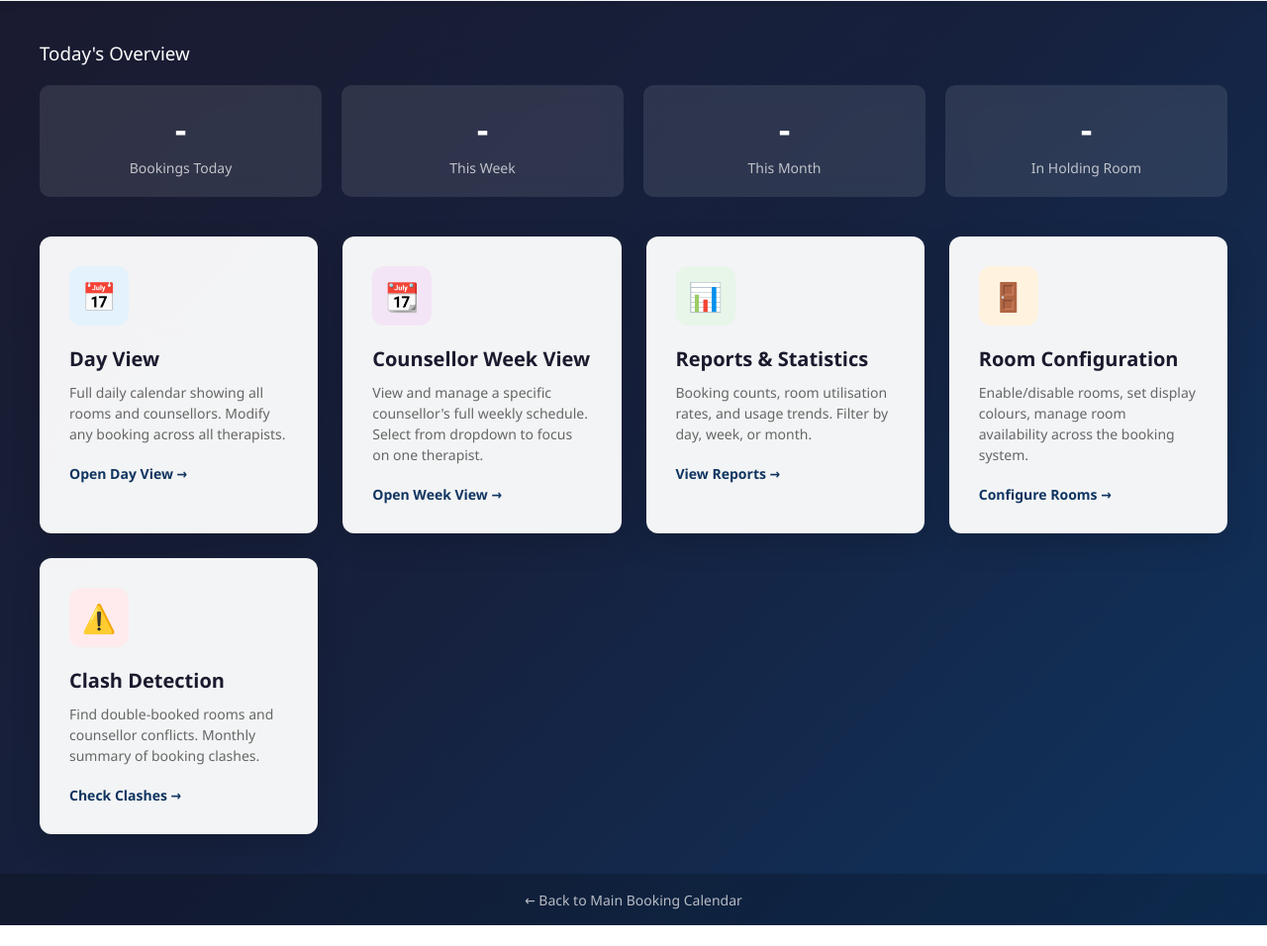
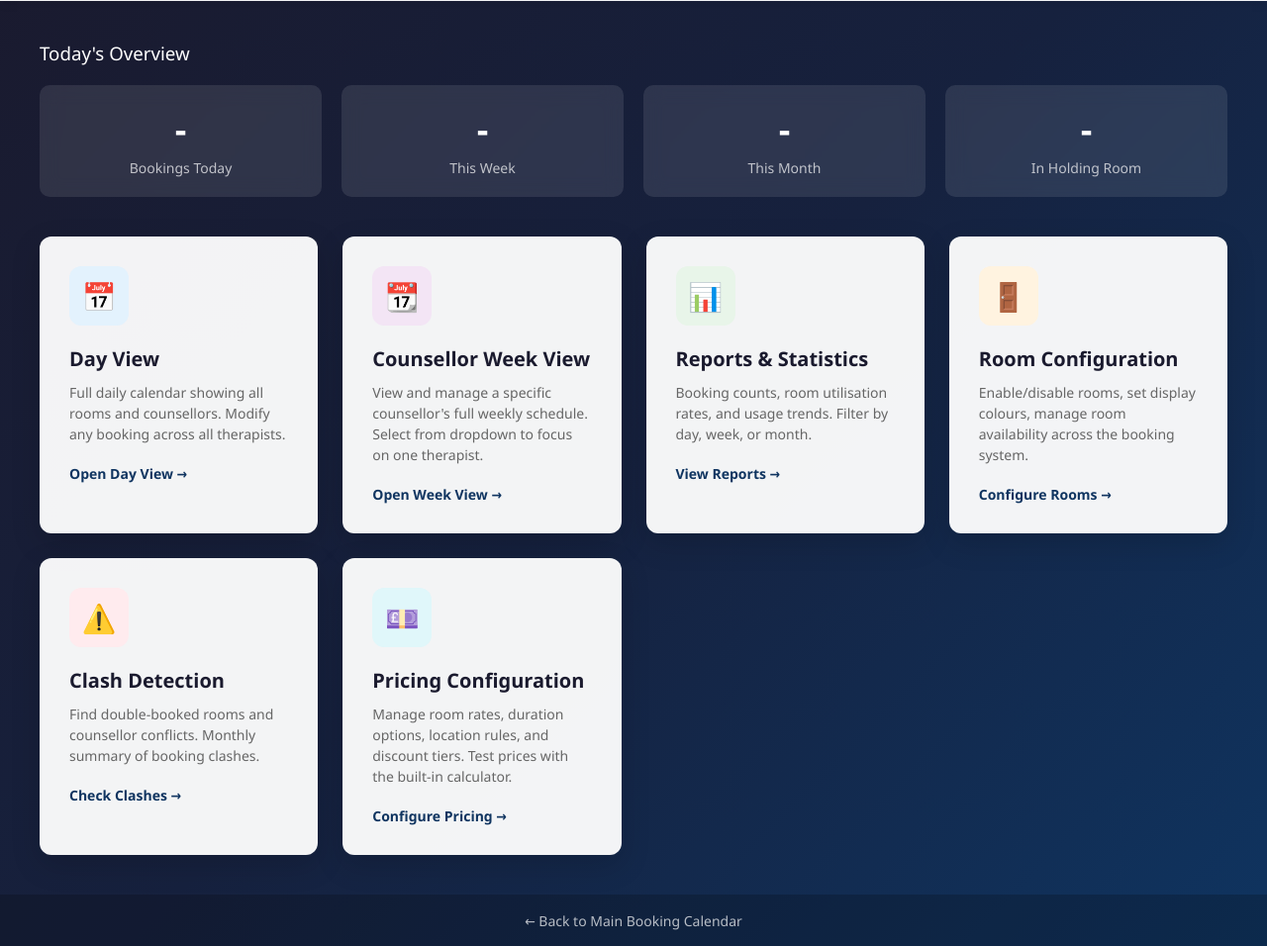
Before and after one commit to bredman31/Booking-changes, a plain HTML site: page admin/admin-index.html in a window 1280 px wide. Shown: the part 75-1031 px from the top of the page at 99% size. Before the commit the page ends 1010 px from the top, so only its background shows below. Drawn offline with Linux system fonts and the light colour scheme; no server answers.

Commit message:
Update admin-index.html

```diff
--- a/admin/admin-index.html
+++ b/admin/admin-index.html
@@ -204,6 +204,7 @@
     .card-icon.reports { background: #e8f5e9; }
     .card-icon.rooms { background: #fff3e0; }
     .card-icon.clashes { background: #ffebee; }
+    .card-icon.pricing { background: #e0f7fa; }
 
     .dashboard-card h2 {
       color: #1a1a2e;
@@ -475,6 +476,13 @@
           <p>Find double-booked rooms and counsellor conflicts. Monthly summary of booking clashes.</p>
           <div class="card-arrow">Check Clashes →</div>
         </a>
+
+        <a href="pricing-config.html" class="dashboard-card">
+          <div class="card-icon pricing">💷</div>
+          <h2>Pricing Configuration</h2>
+          <p>Manage room rates, duration options, location rules, and discount tiers. Test prices with the built-in calculator.</p>
+          <div class="card-arrow">Configure Pricing →</div>
+        </a>
       </div>
     </main>
 
```
